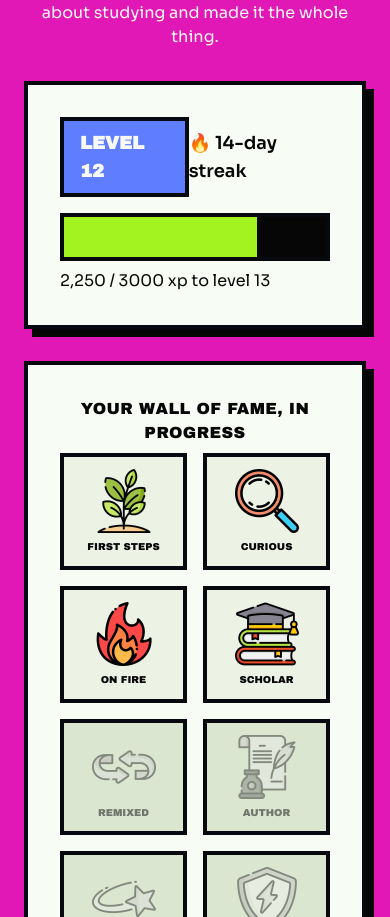
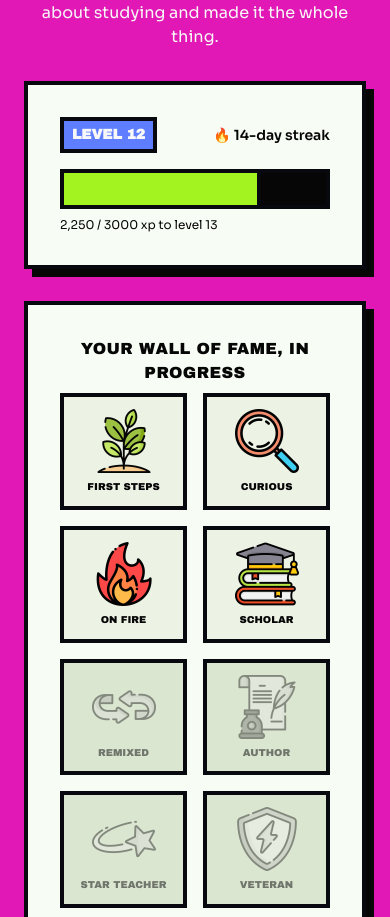
Before and after one commit to narcisolobo/mnemiq, a Next.js app: page / in a window 390 px wide. Shown: the part 2289-3206 px from the top of the page. Built offline with nearby package versions, Linux system fonts and the light colour scheme.

Commit message:
tweak(landing): shrink LevelUp XP card on mobile breakpoint
Scale down the level badge, streak text, progress bar height, and
XP label on small screens (with md: overrides restoring the prior
desktop sizing), so the showcase card fits better on narrow viewports.

```diff
--- a/src/views/landing-page/showcase/LevelUp.tsx
+++ b/src/views/landing-page/showcase/LevelUp.tsx
@@ -4,7 +4,7 @@ interface LevelBadgeProps {
 
 function LevelBadge({ level }: LevelBadgeProps) {
   return (
-    <div className="font-display bg-info text-info-content border-neutral w-fit border-4 px-4 py-2 text-lg font-semibold uppercase">
+    <div className="font-display bg-info text-info-content border-neutral w-fit border-4 px-2 py-1 text-sm font-semibold uppercase md:px-4 md:py-2 md:text-lg">
       Level {level}
     </div>
   );
@@ -17,7 +17,7 @@ interface StreakProps {
 function Streak({ streak }: StreakProps) {
   return (
     <div className="text-base-content">
-      <p className="text-lg font-semibold">🔥 {streak}-day streak</p>
+      <p className="text-sm font-semibold md:text-lg">🔥 {streak}-day streak</p>
     </div>
   );
 }
@@ -30,10 +30,12 @@ function LevelUp() {
           <LevelBadge level={12} />
           <Streak streak={14} />
         </div>
-        <div className="border-neutral bg-base-content mt-2 h-12 w-full border-4">
+        <div className="border-neutral bg-base-content mt-2 h-10 w-full border-4 md:h-12">
           <div className="bg-primary border-neutral h-full w-3/4 border-r-4"></div>
         </div>
-        <p className="text-base-content">2,250 / 3000 xp to level 13</p>
+        <p className="text-base-content text-xs md:text-base">
+          2,250 / 3000 xp to level 13
+        </p>
       </div>
     </div>
   );
```
